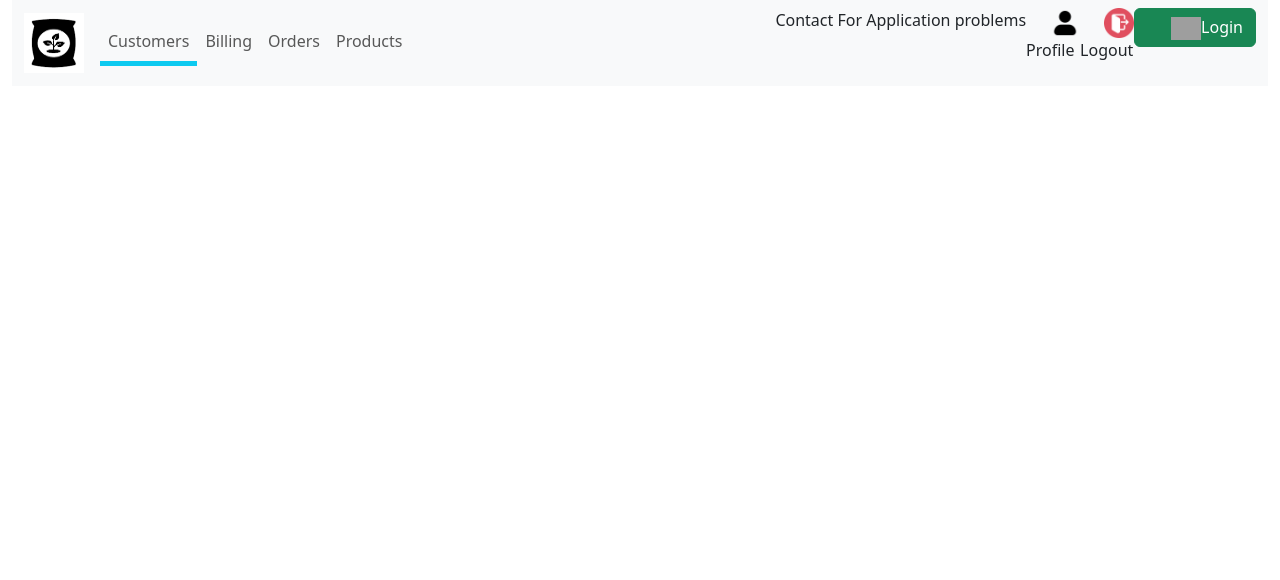
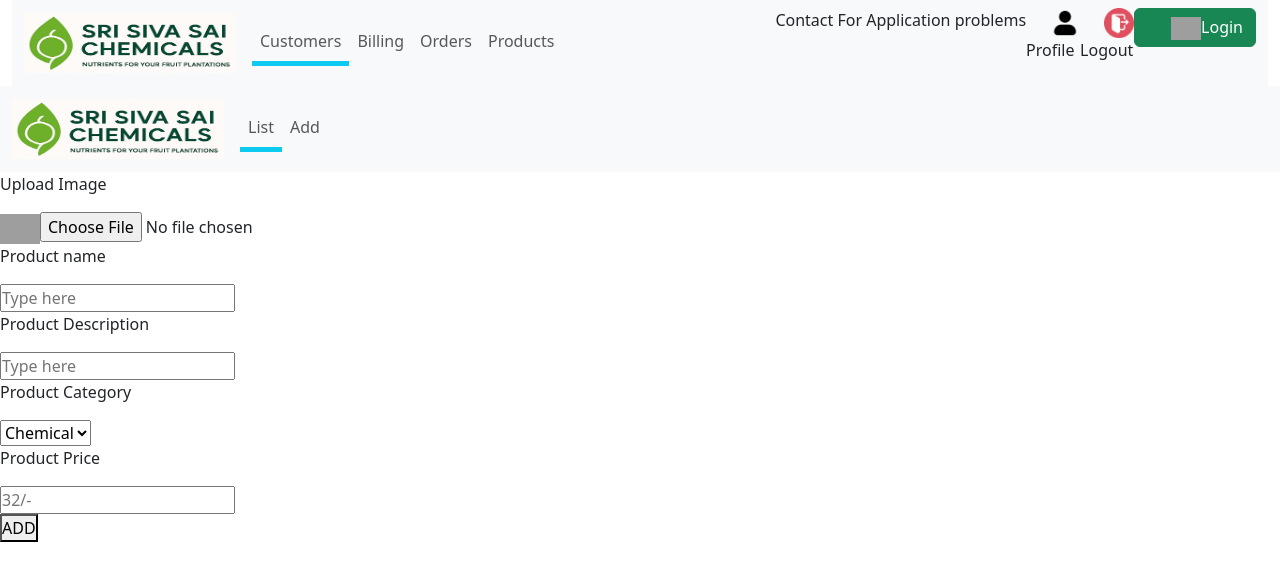
Before and after one commit to SSH-03/FertiTrack, a React (Vite) app: page /products/add in a window 1280 px wide. Shown: the top 580 px of the page. Built offline with nearby package versions, Linux system fonts and the light colour scheme; grey boxes are pictures that could not be loaded.

Commit message:
Basic structure for products page created

```diff
--- a/package.json
+++ b/package.json
@@ -14,7 +14,8 @@
     "bootstrap-icons": "^1.13.1",
     "react": "^19.2.0",
     "react-dom": "^19.2.0",
-    "react-router-dom": "^7.10.0"
+    "react-router-dom": "^7.10.0",
+    "react-toastify": "^11.0.5"
   },
   "devDependencies": {
     "@eslint/js": "^9.39.1",
--- a/src/App.jsx
+++ b/src/App.jsx
@@ -1,7 +1,6 @@
 import "bootstrap/dist/css/bootstrap.min.css";
 import "bootstrap/dist/js/bootstrap.bundle.min.js";
 import "bootstrap-icons/font/bootstrap-icons.css";
-
 
 import Navbar from "./components/Navbar/Navbar";
 import { Route, Routes } from "react-router-dom";
@@ -12,6 +11,8 @@ import Products from "./pages/Products";
 import Contact from "./pages/Contact";
 import { useState } from "react";
 import LoginPopUp from "./components/LoginPopUp";
+import ProductList from "./pages/ProductList";
+import ProductAdd from "./pages/ProductAdd";
 
 function App() {
     // const [activeTab, setActiveTab] = useState("customers");
@@ -26,7 +27,10 @@ function App() {
                     <Route path="/" element={<Customer />} />
                     <Route path="/billing" element={<Billing />} />
                     <Route path="/orders" element={<Orders />} />
-                    <Route path="/products" element={<Products />} />
+                    <Route path="/products" element={<Products />}>
+                        <Route path="/products/" element={<ProductList />} />
+                        <Route path="/products/add" element={<ProductAdd />} />
+                    </Route>
                     <Route path="/contact" element={<Contact />} />
                 </Routes>
             </div>
--- a/src/components/Navbar/Navbar.jsx
+++ b/src/components/Navbar/Navbar.jsx
@@ -12,7 +12,7 @@ const Navbar = ({ setShowLogin }) => {
                         <img
                             src={assets.FertiTrack_icon}
                             alt="Bootstrap"
-                            width="60"
+                            width="212"
                             height="60"
                         />
                     </a>
--- /dev/null
+++ b/src/pages/ProductAdd.jsx
@@ -0,0 +1,48 @@
+import React, { useState } from "react";
+import { assets } from "../assets/assests";
+
+const ProductAdd = () => {
+    const[image, setImage] = useState(false)
+    return (
+        <div className="">
+            <form>
+                <div>
+                    <p>Upload Image</p>
+                    <lable htmlFor="image">
+                        <img src={image ? URL.createObjectURL(image) :assets.add_big_icon} alt="Upload Image" width={"40"}/>
+                    </lable>
+                    <input onChange={(e) =>setImage(e.target.files[0])} type="file" id="image"  required />
+                </div>
+                <div>
+                    <p>Product name</p>
+                    <input type="text" name="name" placeholder="Type here" />
+                </div>
+                <div>
+                    <p>Product Description</p>
+                    <input
+                        type="text"
+                        name="description"
+                        rows="6 "
+                        placeholder="Type here"
+                        required
+                    />
+                </div>
+                <div>
+                    <div className="flex">
+                        <p>Product Category</p>
+                        <select name="category">
+                            <option value="Chemical">Chemical</option>
+                        </select>
+                    </div>
+                    <div>
+                        <p>Product Price</p>
+                        <input type="Number" name="price" placeholder="32/-" />
+                    </div>
+                </div>
+                <button type="submit">ADD</button>
+            </form>
+        </div>
+    );
+};
+
+export default ProductAdd;
--- /dev/null
+++ b/src/pages/ProductList.jsx
@@ -0,0 +1,11 @@
+import React from 'react'
+
+const ProductList = () => {
+  return (
+      <div className="">
+          ProductList
+      </div>
+  );
+}
+
+export default ProductList
--- a/src/pages/Products.jsx
+++ b/src/pages/Products.jsx
@@ -1,11 +1,72 @@
-import React from 'react'
+import  { useState } from "react";
+import { assets } from "../assets/assests";
+import { Link, Outlet } from "react-router-dom";
 
 const Products = () => {
+
+      const [menu, setMenu] = useState("list");
+
   return (
-    <div>
-      Products
-    </div>
-  )
-}
+      <div>
+          <nav className="navbar navbar-expand-lg bg-body-tertiary">
+              <div className="container-fluid">
+                  <a className="navbar-brand">
+                      <img
+                          src={assets.FertiTrack_icon}
+                          alt="Bootstrap"
+                          width="212"
+                          height="60"
+                      />
+                  </a>
+                  <button
+                      className="navbar-toggler"
+                      type="button"
+                      data-bs-toggle="collapse"
+                      data-bs-target="#navbarSupportedContent"
+                      aria-controls="navbarSupportedContent"
+                      aria-expanded="false"
+                      aria-label="Toggle navigation"
+                  >
+                      <span className="navbar-toggler-icon"></span>
+                  </button>
+                  <div
+                      className="collapse navbar-collapse"
+                      id="navbarSupportedContent"
+                  >
+                      <ul className="navbar-nav me-auto mb-2 mb-lg-0">
+                          <li className="nav-item">
+                              <Link
+                                  to={"/products/"}
+                                  onClick={() => setMenu("list")}
+                                  className={`nav-link cursor-pointer${
+                                      menu === "list"
+                                          ? "active border-bottom border-5 border-info"
+                                          : ""
+                                  }`}
+                              >
+                                  List
+                              </Link>
+                          </li>{" "}
+                          <li className="nav-item">
+                              <Link
+                                  to={"/products/add"}
+                                  onClick={() => setMenu("add")}
+                                  className={`nav-link cursor-pointer${
+                                      menu === "add"
+                                          ? "active border-bottom border-5 border-info"
+                                          : ""
+                                  }`}
+                              >
+                                  Add
+                              </Link>
+                          </li>
+                      </ul>{" "}
+                  </div>
+              </div>
+          </nav>
+          <Outlet />
+      </div>
+  );
+};
 
-export default Products
+export default Products;
```
Also changed, not shown: src/assets/FertiTrack_icon.png, 1 other file (tests, documents, lock files or other folders).
